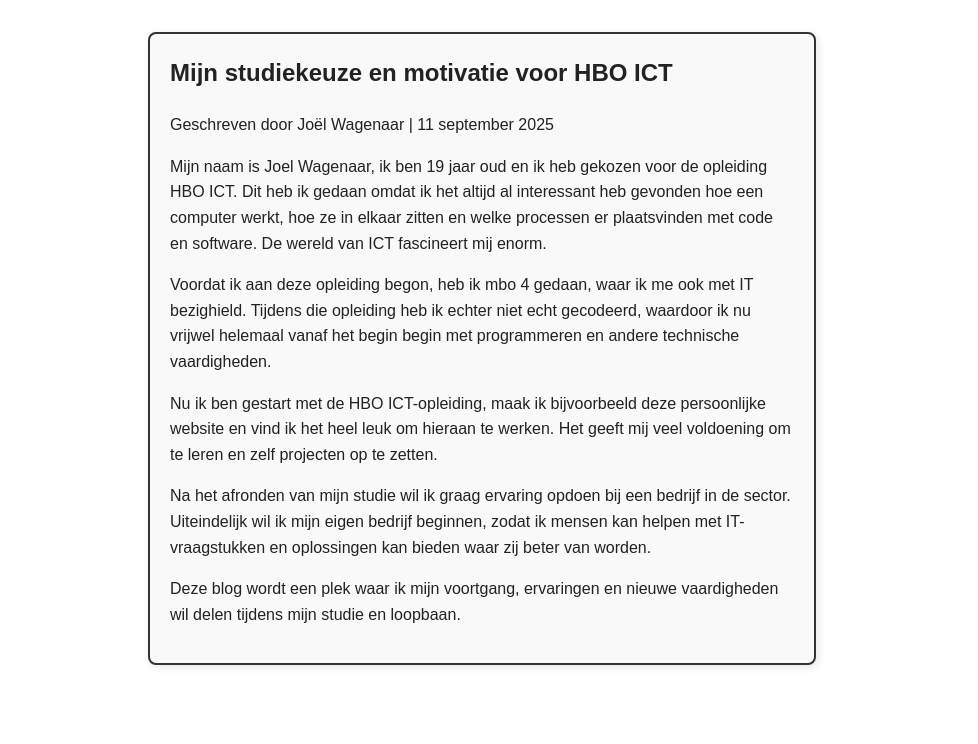
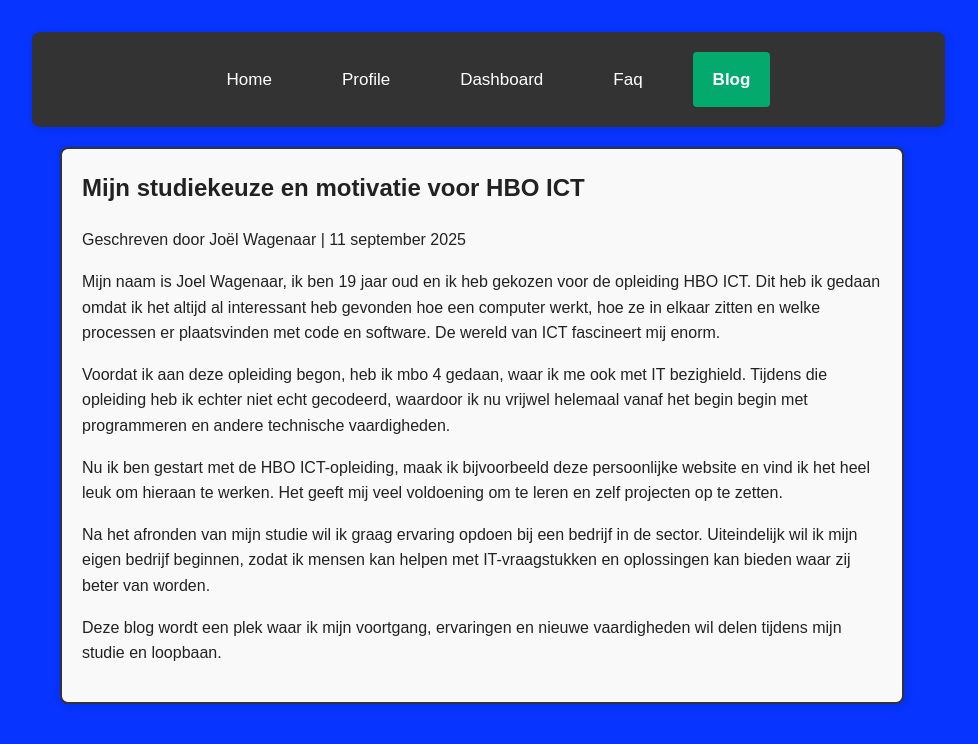
Before and after one commit to JoelWage/JoelWage.github.io, a plain HTML site: page post1.html in a window 1280 px wide. Shown: the whole page, without its empty margins (158-1136 px from the left). Drawn offline with Linux system fonts and the light colour scheme.

Commit message:
update website exam

```diff
--- a/Style.css
+++ b/Style.css
@@ -1,31 +1,33 @@
-/* Make each section appear as a box */
+/* ========= BOX SECTION LAYOUTS ========= */
 header, nav, main, aside, footer {
-  background-color: #efefef; /* light background for boxes */
-  border-radius: 8px;        /* rounded corners */
-  padding: 20px;             /* space inside the box */
-  margin: 15px auto;         /* separation from other boxes */
-  max-width: 900px;          /* limit box width */
-  box-shadow: 2px 2px 8px rgba(0,0,0,0.1); /* a soft shadow */
+  background-color: #b2b1b5;
+  border-radius: 8px;
+  padding: 20px;
+  margin: 15px auto;
+  max-width: 900px;
+  box-shadow: 2px 2px 8px rgba(0,0,0,0.1);
 }
 
-/* Stack the main content and aside vertically */
+/* ========= MAIN STACK & TEXT ========= */
+body,
+main {
+  background-color: rgb(13, 5, 250);
+}
+
+body {
+  font-family: Arial, sans-serif;
+  padding-top: 0px; /* keeps content below fixed navbar */
+  background-color: rgb(13, 5, 250);
+}
+
 main {
   display: block;
-  padding: 0; /* padding handled by main and aside boxes themselves */
+  padding: 0;
+  color: rgb(15, 2, 2);
+  width: calc(100% - 240px);
 }
 
-/* Style article and aside for separate boxes */
-article, aside {
-  background-color: rgb(7, 52, 254);
-  border: 1px solid #0a0000;
-  border-radius: 6px;
-  padding: 15px;
-  margin-bottom: 15px;
-  box-shadow: 1px 1px 6px rgba(0,0,0,0.05);
-}
-
-
-
+/* ========= PRIMARY BOXES ========= */
 .box {
   border: 1px solid #ddd;
   padding: 15px 20px;
@@ -34,18 +36,28 @@ article, aside {
   background-color: #050d11;
   border-radius: 8px;
   box-shadow: 0 2px 5px rgba(194, 102, 102, 0.1);
+  display: flex;
+  gap: 20px;
+  background-color: #062bfb;
+  align-items: flex-start;
+  max-width: 1000px;
+  color: black;
 }
-body, main {
-    background-color:rgb(13, 5, 250);
+
+/* Title and text formatting for .box */
+.box h1 {
+  flex-basis: 100%;
 }
-main {
-    color:rgb(15, 2, 2)
+.box ol, .box h2, .box h3 {
+  margin: 0;
+  padding-left: 0;
 }
-nav a.active {
-  background-color: #fd1804; /* Distinct color for active */
-  color: white;
-  font-weight: bold;
+.box img {
+  flex-shrink: 0;
+  border-radius: 5px;
 }
+
+/* ========= PROFILE PAGE SPECIALS ========= */
 .profile-page .intro-box {
   max-width: 400px;
   border: 2px solid #002ccc;
@@ -56,8 +68,7 @@ nav a.active {
   box-shadow: 2px 2px 8px rgba(0,0,0,0.1);
   margin: 20px auto;
 }
-
-/* Other CSS selectors specific to profile page */
+/* Profile headings and text */
 .profile-page h2 {
   color: #00cc11;
   margin-bottom: 15px;
@@ -65,13 +76,14 @@ nav a.active {
   border-bottom: 1px solid #0077cc;
   padding-bottom: 5px;
 }
-
 .profile-page p, .profile-page ul {
   font-size: 1em;
   line-height: 1.4;
   margin-bottom: 12px;
   color: #37ff00a3;
 }
+
+/* ========= NAVIGATION BAR ========= */
 .navbar {
   position: fixed;
   width: 100%;
@@ -82,38 +94,28 @@ nav a.active {
   padding: 10px 0;
   justify-content: center;
 }
-
 .navbar.top {
   top: 0;
 }
-
 .navbar.bottom {
   bottom: 0;
 }
-/* styles.css file */
-body {
-  font-family: Arial, sans-serif;
-  margin: 0;
-  padding: 0;
-}
 
+/* Navigation menu */
 nav {
   background-color: #333;
   overflow: hidden;
 }
-
 nav ul {
   list-style-type: none;
   margin: 0;
   padding: 0;
-  display: flex; /* Horizontal layout */
-  justify-content: center; /* Center the links */
+  display: flex;
+  justify-content: center;
 }
-
 nav ul li {
   margin: 0 15px;
 }
-
 nav ul li a {
   display: block;
   padding: 14px 20px;
@@ -122,18 +124,23 @@ nav ul li a {
   font-size: 17px;
   transition: background-color 0.3s ease;
 }
-
 nav ul li a:hover {
   background-color: #555;
   border-radius: 4px;
 }
-
 nav ul li a.active {
   background-color: #04AA6D;
   border-radius: 4px;
 }
+nav a.active {
+  background-color: #fd1804;
+  color: white;
+  font-weight: bold;
+}
+
+/* ========= STUDY SIDE MENU ========= */
 .study-menu {
-  list-style-type: none;  /* Remove bullets */
+  list-style-type: none;
   padding: 0;
   margin: 0;
   width: 200px;
@@ -141,15 +148,12 @@ nav ul li a.active {
   border: 1px solid #ccc;
   border-radius: 6px;
 }
-
 .study-menu li {
   border-bottom: 1px solid #ddd;
 }
-
 .study-menu li:last-child {
   border-bottom: none;
 }
-
 .study-menu li a {
   display: block;
   color: #000208;
@@ -158,60 +162,67 @@ nav ul li a.active {
   font-weight: bold;
   transition: background-color 0.3s;
 }
-
 .study-menu li a:hover {
   background-color: #0cba15;
 }
+
+/* ========= ASIDE ========= */
 aside {
-  width: 220px;              /* Fixed width for sidebar */
+  width: 220px;
   background-color: #3204fe;
   padding: 15px;
   box-sizing: border-box;
   border: 1px solid #ccc;
-  height: auto;             /* Full viewport height */
-  position: absolute;           /* Make it sticky on scroll */
+  height: auto;
+  position: absolute;
   top: 100px;
   left: 0;
-  overflow-y: hidden;          /* Scroll if content is long */
+  overflow-y: hidden;
   overflow-x: hidden;
 }
 
-main {
-  padding: 20px;
-  width: calc(100% - 240px);
+/* ========= TABLES ========= */
+table {
+  width: 80%;
+  border-collapse: collapse;
+  background: #f9fbff;
+  font-size: 1em;
+  margin: 0 auto 25px auto;
+  text-align: center;
 }
-.box {
-  display: flex;
-  gap: 20px;
-  background-color: #062bfb;
-  padding: 20px;
-  align-items: flex-start;
-  max-width: 1000px;
-  color: black;
+th, td {
+  border: 1px solid #cbd5e2;
+  padding: 8px;
+}
+td {
+  color: #000000;
+}
+th {
+  background: #e8f0ff;
+}
+.sufficient {
+  background: #dcffe1;
+  color: #228b22;
+  font-weight: bold;
+}
+.insufficient {
+  background: #ffe5e5;
+  color: #d32f2f;
+  font-weight: bold;
+}
+.pending {
+  background: #f1f1f1;
+  color: #6a6a6a;
+  font-weight: bold;
 }
 
-/* Zorg dat de tekst en koppen netjes in een aparte kolom komen */
-.box h1 {
-  flex-basis: 100%;
-}
-
-/* Maak een container voor de tekst zodat de tekst items netjes naast de foto staan */
-.box ol, .box h2, .box h3 {
-  margin: 0;
-  padding-left: 0;
-}
-
-.box img {
-  flex-shrink: 0;
-  border-radius: 5px;
-}
-
+/* ========= PROGRESS BAR ========= */
 .progress-bar {
   position: relative;
   background: #eee;
   height: 30px;
   border-radius: 15px;
-  overflow: hidden; /* Add this */
+  overflow: hidden;
   margin-top: 8px;
 }
 .progress-earned {
@@ -221,13 +232,14 @@ main {
   border-radius: 15px 0 0 15px;
   transition: width 0.5s ease;
 }
+
+/* ========= TYPOGRAPHY & LINK HELPERS ========= */
 h1 {
   text-align: center;
 }
 p {
-  line-height: 1.8; /* 1.8 times the font size */
+  line-height: 1.8;
 }
-
 a.custom-link {
-  color: red;    /* kies jouw kleur */
+  color: red;
 }
--- a/blog/blog.css
+++ /dev/null
@@ -1,37 +0,0 @@
-*, *::before, *::after {
-  box-sizing: border-box;
-}
-
-    body {
-      font-family: Arial, sans-serif;
-      max-width: 700px;
-      margin: 2rem auto;
-      padding: 0 1rem;
-      line-height: 1.6;
-      color: #e10707;
-    }
-    header {
-      border-bottom: 1px solid #ccc;
-      margin-bottom: 1rem;
-    }
-    header h1 {
-      margin-bottom: 0;
-    }
-    header p {
-      color: #666;
-      font-size: 0.9rem;
-    }
-   .blog-box {
-      border: 2px solid #333;
-      padding: 20px;
-      max-width: 700px;
-      margin: 20px auto;
-      background-color: #f9f9f9;
-      box-shadow: 2px 2px 8px rgba(0,0,0,0.1);
-      border-radius: 8px;
-      font-family: Arial, sans-serif;
-      color: #222;
-    }
-    .blog-box h2 {
-      margin-top: 0;
-    }
--- /dev/null
+++ b/css/blog.css
@@ -0,0 +1,116 @@
+
+/* ======= BODY STYLING ======= */
+body {
+  font-family: Arial, sans-serif;
+  max-width: 900px;
+  margin: 2rem auto;
+  padding: 0 1rem;
+  line-height: 1.6;
+  color: #000000;
+  background: rgb(7, 52, 254);
+
+}
+
+/* ======= HEADER (PAGE TOP) ======= */
+header {
+  border-bottom: 1px solid #ccc;
+  margin-bottom: 1rem;
+}
+header h1 {
+  margin-bottom: 0;
+}
+header p {
+  color: #666;
+  font-size: 0.9rem;
+}
+
+/* ======= BLOG BOX/CONTAINER ======= */
+.blog-box {
+  border: 2px solid #333;
+  padding: 20px;
+  max-width: 800px;
+  margin: 20px auto;
+  background-color: #f9f9f9;
+  box-shadow: 2px 2px 8px rgba(0,0,0,0.1);
+  border-radius: 8px;
+  font-family: Arial, sans-serif;
+  color: #222;
+}
+.blog-box h2 {
+  margin-top: 0;
+}
+
+/* ========== FIXED NAVIGATION BAR ========== */
+.navbar {
+  position: fixed;
+  top: 0;
+  left: 0;
+  width: 80%;               /*  exactly viewport width */
+  background-color: #222;
+  color: white;
+  z-index: 9999;
+  display: flex;             /*  centers the items properly */
+  justify-content: center;
+  align-items: center;
+  padding: 10px 0;
+  border-radius: 0;          /*  removes rounded corners */
+  margin: 0;
+  box-shadow: 0 2px 6px rgba(0,0,0,0.2); /* optional subtle shadow */
+}
+
+/* Make sure nav inside navbar spans full width */
+nav {
+  width: 97%;
+  background-color: #333;
+  overflow: hidden;
+  margin: 0;
+  padding: 0;
+  border: none;
+}
+
+/* Nav links */
+nav ul {
+  list-style-type: none;
+  margin: 0;
+  padding: 0;
+  display: flex;
+  justify-content: center;
+}
+
+nav ul li {
+  margin: 0 15px;
+}
+
+nav ul li a {
+  display: block;
+  padding: 14px 20px;
+  color: white;
+  text-decoration: none;
+  font-size: 17px;
+  transition: background-color 0.3s ease;
+}
+
+nav ul li a:hover {
+  background-color: #555;
+  border-radius: 4px;
+}
+
+nav ul li a.active {
+  background-color: #04AA6D;
+  border-radius: 4px;
+}
+
+nav a.active {
+  background-color: #fd1804;
+  color: white;
+  font-weight: bold;
+}
+
+/* Box sections */
+header, nav, main, aside, footer {
+  border-radius: 8px;
+  padding: 20px;
+  margin: 15px auto;
+  max-width: 900px;
+  box-shadow: 2px 2px 8px rgba(0, 0, 0, 0.1);
+}
--- a/css/faq.css
+++ b/css/faq.css
@@ -1,3 +1,4 @@
+/* ======= GENERAL LAYOUT & BODY ======= */
 body {
   font-family: Arial, sans-serif;
   margin: 0;
@@ -7,14 +8,15 @@ body {
   padding: 40px;
 }
 
+/* ======= NAVIGATION BAR ======= */
 nav ul {
   list-style: none;
   padding: 0;
   margin: 0 auto;
-  max-width: 800px; /* or your page width */
+  max-width: 800px;
   display: flex;
-  justify-content: center; /* center nav items horizontally */
-  gap: 20px; /* space between links */
+  justify-content: center;
+  gap: 20px;
 }
 
 nav ul li {
@@ -28,27 +30,26 @@ nav ul li a {
   padding: 10px 15px;
 }
 
-/* Center FAQ only */
+/* ======= FAQ LAYOUT ======= */
 .faq-center-wrapper {
   display: flex;
-  justify-content: center; /* horizontal center */
-  align-items: center;     /* vertical center */
-  min-height: 80vh;        /* height for vertical centering */
+  justify-content: center;
+  align-items: center;
+  min-height: 80vh;
   text-align: center;
   padding: 0 20px;
 }
 
+/* ======= ACCORDION CONTAINER ======= */
 .accordion-container {
   width: 100%;
-  max-width: 600px; /* limits accordion max width */
+  max-width: 600px;
   background: white;
   border-radius: 8px;
   padding: 20px;
   box-shadow: 0 0 10px rgba(0,0,0,0.1);
-}
 
-/* Keep your other accordion styles as is */
-.accordion-container {
+  /* Repeated styles below—merge for clarity */
   max-width: 700px;
   margin: 40px auto;
   font-family: Arial, sans-serif;
@@ -58,6 +59,7 @@ nav ul li a {
   box-shadow: 0 0 10px rgba(0,0,0,0.1);
 }
 
+/* ======= ACCORDION HEADING AND DETAILS ======= */
 .accordion-container h2 {
   text-align: center;
   margin-bottom: 20px;
@@ -84,9 +86,9 @@ nav ul li a {
   color: #004aad;
 }
 
-/* Add a caret/arrow before summary */
+/* ======= ACCORDION ICONS ======= */
 .accordion-container summary::before {
-  content: "\25B6"; /* Right-pointing arrow */
+  content: "\25B6";
   position: absolute;
   left: 0;
   top: 50%;
@@ -95,11 +97,11 @@ nav ul li a {
   color: #004aad;
 }
 
-/* Rotate arrow when open */
 .accordion-container details[open] summary::before {
   transform: translateY(-50%) rotate(90deg);
 }
 
+/* ======= ACCORDION PARAGRAPH ======= */
 .accordion-container p {
   margin-top: 10px;
   color: #333;
--- a/blog/post1.html
+++ b/post1.html
@@ -3,11 +3,20 @@
 <head>
   <meta charset="UTF-8" />
   <meta name="viewport" content="width=device-width, initial-scale=1" />
-  <link rel="stylesheet" href="blog.css"/>
+  <link rel="stylesheet" href="/JoelWage.github.io/css/blog.css"/>
   <title>Mijn studiekeuze en motivatie voor HBO ICT</title>
 
 </head>
 <body>
+   <nav>
+  <ul>
+    <li><a href="index.html">Home</a></li>
+    <li><a href="profile.html">Profile</a></li>
+    <li><a href="dashboard.html">Dashboard</a></li>
+    <li><a href="faq.html">Faq</a></li>
+    <li><a href="blog.html" class="active">Blog</a></li>
+  </ul>
+</nav>
 
   <section>
     <div class="blog-box">
```
Also changed, not shown: blog.html (+5 -5 lines), css/dashboard.css (+8 -3 lines), post2.html (renamed from blog/post2.html, +10 -1 lines), post3.html (renamed from blog/post3.html, +10 -1 lines), post4.html (renamed from blog/post4.html, +10 -1 lines).
